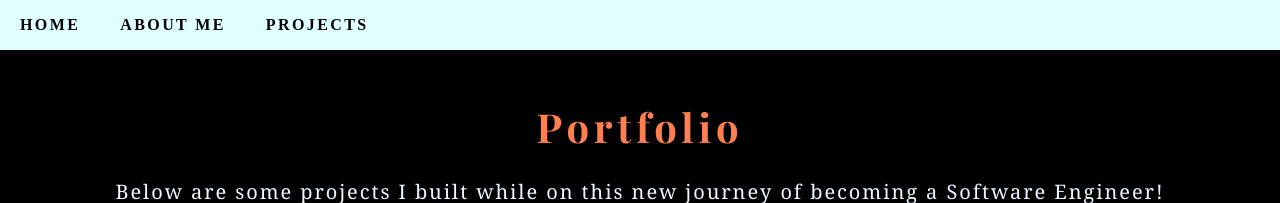
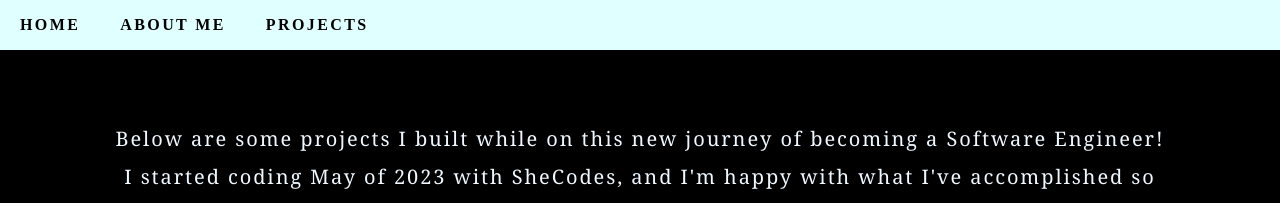
Before and after one commit to wghile/portfolio, a React (Vite) app: page /portfolio in a window 1280 px wide. Shown: the top 203 px of the page. Built offline with nearby package versions, Linux system fonts and the light colour scheme; a web font is replaced by a local one.

Commit message:
removed Projects h2 and changed About section

```diff
--- a/src/App.css
+++ b/src/App.css
@@ -160,7 +160,7 @@
 .Projects > h2{
   letter-spacing: 0.05in;
   font-family: Playfair Display;
-  color: coral;
+  color: lightcyan;
   font-size: 40px;
   text-align: center;
 }
--- a/src/components/About.jsx
+++ b/src/components/About.jsx
@@ -12,7 +12,7 @@ export default function About() {
         </p>
         <ul>
           <li>
-            15-week course learning the MERN stack and fundamentals of Software Engineering
+            15-week course developing skills using the MERN stack and fundamentals of Software Engineering
           </li>
         </ul>
       </div>
--- a/src/components/Projects.jsx
+++ b/src/components/Projects.jsx
@@ -1,9 +1,9 @@
 export default function Projects() {
   return (
     <div className="Projects">
-        <h2>
+        {/* <h2>
            Portfolio
-        </h2>
+        </h2> */}
         <p id='info'>
             Below are some projects I built while on this new journey of becoming a Software Engineer! I started coding May of 2023 with SheCodes, and I'm happy with what I've accomplished so far. This is only the beginning and I'm excited for what's next. Check out some of my projects by clicking on the images below. I'd love to hear your feedback/thoughts!
             <br />
```
